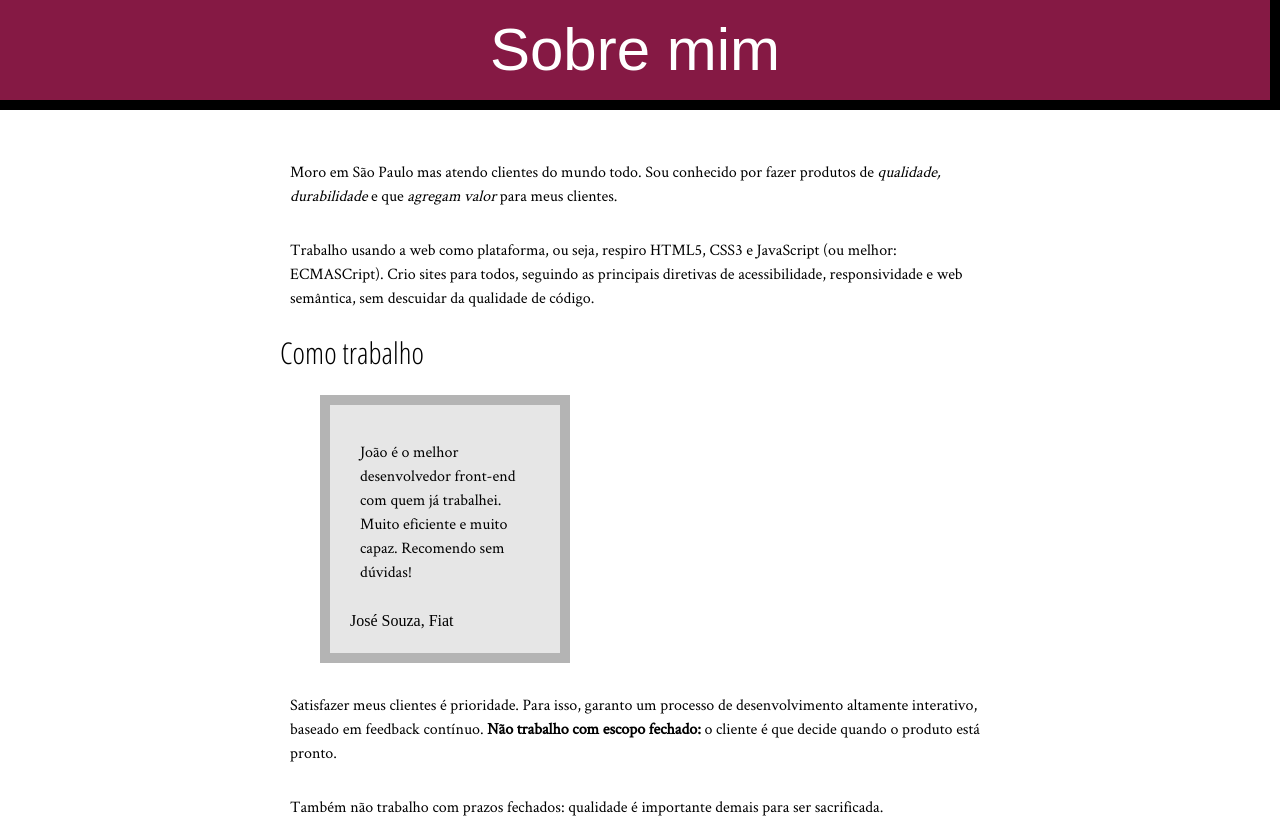
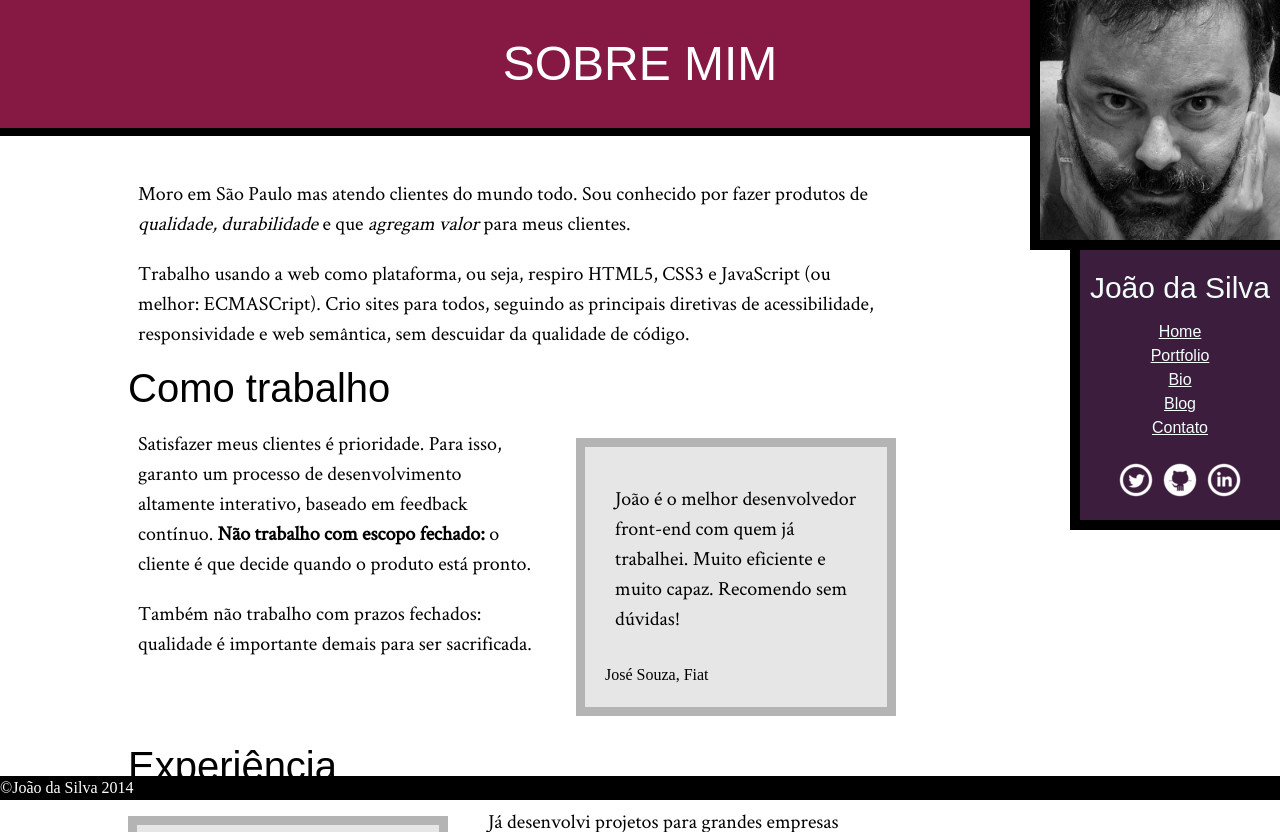
Before and after one commit to VictorBraga22/-HTML5-e-CSS3-I-Suas-primeiras-p-ginas-da-Web, a plain HTML site: page index.html in a window 1280 px wide. Shown: the top 832 px of the page. Drawn offline with Linux system fonts and the light colour scheme.

Commit message:
html curso 1.0.1

```diff
--- a/css/style.css
+++ b/css/style.css
@@ -10,10 +10,27 @@ src: url(../fonts/CrimsonText-Regular.ttf);
     }
 /* link_fonts-termina */
 
-/* ------------------------- */
+
+
+
+/* ----------------------------------------------------------------------------------------------------- */
+
+/* tags-inicia */
+
+html{
+    font-size: 100%;
+}
+
 
 body {
     line-height: 1.5;
+
+}
+
+p{
+    font-family: 'CrimsonText','Times New Roman', serif;
+    padding: 0.5em;
+    font-size: 20px;
 }
 
 strong {
@@ -24,37 +41,45 @@ em {
     font-style: italic;
 }
 
-/* sobremim-inicia */
+/* tags-termina */
+
+
+/* ----------------------------------------------------------------------------------------------------- */
+
+
+
+
 
 #topo{
     background-color: #851944;
-    border-bottom: 10px solid black;
-    border-right: 10px solid black;
+    border-bottom: 0.5em solid black;
     margin: 0%;
-    height: 100px;
-    margin-bottom: 40px;
+    height: 6em;
+    padding: 1em;
+    margin-bottom: 2em;
 }
 
 #topo .titulo{
     text-align: center;
     color: #ffffff;
     font-family: Arial, 'OpenSansCondensed', sans-serif;
-    font-size: 60px;
-    padding: 5px;
+    font-size: 3em;
+    padding: 0.25em;
+    text-transform: uppercase;
+
 }
 
+/* ----------------------------------------------------------------------------------------------------- */
 
-p{
-    font-family: 'CrimsonText','Times New Roman', serif;
-    padding: 10px;
-    margin: 10px 0;
-}
-
+/* sobremim-inicia */
 
 #sobremim{
-    margin-left: auto;
-    margin-right: auto;
-    width: 720px;
+    margin-bottom: 5em;
+    margin-left: 10%;
+    float: left;
+    width: 60%;
+    clear: left;
+    box-sizing: border-box;
 }
 
 #sobremim a{
@@ -63,24 +88,36 @@ p{
 }
 
 #sobremim h2{
-font-family: 'OpenSansCondensed', Arial, sans-serif;
-font-size: 30px;
+font-family:  Arial, 'OpenSansCondensed', sans-serif;
+font-size: 2.5em;
+clear: both;
 }
 
-#sobremim .quote{
+#sobremim blockquote{
     background-color: rgb(230, 230, 230);
     padding: 20px;
-    border: 10px rgb(180, 180, 180) solid;
-    width: 250px;
+    border: 0.6em rgb(180, 180, 180) solid;
+    width: 20em;
     box-sizing: border-box;
-    margin: 20px 40px;
+    margin: 1.25em 2.5em;
+}
+
+#sobremim blockquote p{
+    margin-bottom: 1em;
+    margin-top: 0.3em;
+}
+
+#sobremim .quotefiat{
+    float: right;
+    margin-right: 0em;
+}
+
+#sobremim .quotepetrobras{
+    float: left;
+    margin-left: 0em;
 
 }
 
-#sobremim .quote p{
-    margin-bottom: 15px;
-    margin-top: 5px;
-}
 /* sobremim-termina */
 
 
@@ -94,15 +131,39 @@ font-size: 30px;
 
 /* menu-inicia */
 #menu{
+    float: right;
+    clear: right;
+    box-sizing: border-box;
+    position: fixed;right: 0;top: 0;
+
+}
+#menu aside{
     background-color: #3C1D3D;
-    width: 500px;
+    width: 20%;
+    box-sizing: border-box;
+    padding-top: 15px;
     margin-left: auto;
     margin-right: auto;
+    width: 210px;
+    height: 280px;
+    position: relative;
+    top: 250px;
+    border-bottom: black solid 10px;
+    border-left: black solid 10px;
 }
 
+#menu .foto{
+    border-bottom: black solid 10px;
+    height: 250px;
+    box-sizing: border-box;
+    position: absolute;
+    top: 0px;
+    right: 0px;
+    border-left: black solid 10px;
+}
 
 #menu .texto, a{
-    font-family: 'OpenSansCondensed', Arial, sans-serif;
+    font-family: Arial, 'OpenSansCondensed', sans-serif;
     color: #F2FFFC;
     text-align: center;
 }
@@ -131,7 +192,11 @@ margin-top: 20px;
 
 /* footer-inicia */
 #footer{
-    background-color: rgb(0, 0, 0)
+    background-color: rgb(0, 0, 0);
+    clear: both;
+    position: fixed;
+    bottom: 0px;
+    width: 100%;
 }
 
 
@@ -140,6 +205,38 @@ margin-top: 20px;
 }
 /* footer-termina */
 
-.links{
-    text-decoration: none
+
+
+
+/* ----------------------------------------------------------------------------------------------------- */
+
+
+
+
+/* blog-inicia */
+#blog .links{
+    color: #9e0f0f;
+    font-family: 'CrimsonText','Times New Roman', serif;
+    padding: 3px;
+
 }
+
+
+#blog .leiamais{
+    color: #9e0f0f;
+    font-size: 30px;
+    font-family: Arial, 'OpenSansCondensed', sans-serif;
+    text-align: center
+}
+
+#blog{
+    border-bottom: rgb(110, 110, 110) solid 1px;
+    margin-bottom: 20px;
+    margin-left: auto;
+    margin-right: auto;
+    width: 720px;
+}
+#blog h2{
+    font-family: Arial, 'OpenSansCondensed', sans-serif;
+    font-size: 30px;
+}
--- a/index.html
+++ b/index.html
@@ -9,6 +9,35 @@
 </head>
 
 <body>
+
+<!------------------------------------------------------------------------------------------------------------------------>
+
+  <!-- menu-inicia -->
+  <article id="menu">
+             <section>
+                        <img class="foto" src="img/João da Silva.jpg" alt="Foto João da Silva">
+                  <aside>
+                        <nav class="texto">
+                                    <h1>João da Silva</h1>
+                                    <ul>
+                                    <li><a href="index.html">Home</a></li>
+                                    <li><a href="portfolio.html">Portfolio</a></li>
+                                    <li><a href="bio.html">Bio</a></li>
+                                    <li><a href="blog.html">Blog</a></li>
+                                    <li><a href="contato.html">Contato</a></li>
+                                    </ul>
+                        </nav>
+                        <div class="img">
+                              <a href="https://twitter.com/twitter-joaodasilva"><img src="img/twitter.png" alt="Twitter"></a>
+                              <a href="https://github.com/git-joaodasilva"><img src="img/github.png" alt="Github"></a>
+                              <a href="https://br.linkedin.com/pub/linkedin-joao-da-silva/32/4/508"><img src="img/linkedin.png" alt="Linkedin"></a>
+                        </div>
+                  </aside>
+             </section>
+  </article>
+<!-- menu-termina -->
+
+<!------------------------------------------------------------------------------------------------------------------------>
 
 
   <article  id="topo">
@@ -33,7 +62,7 @@
 
             <!-- citação-inicia -->
             <article>
-                  <blockquote class="quote">
+                  <blockquote class="quotefiat">
                         <p>João é o melhor desenvolvedor front-end com quem já trabalhei. Muito eficiente e muito capaz. Recomendo sem dúvidas!</p>
                         <cite>José Souza, Fiat</cite>
                   </blockquote>
@@ -49,7 +78,7 @@
             <h2>Experiência</h2>
 
             <article>
-                  <blockquote class="quote">
+                  <blockquote class="quotepetrobras">
                         <p>João domina as tecnologias como ninguém. Eu apresentava um problema, ele tinha na ponta da língua a solução mais adequada com as tecnologias mais recentes.</p>
                         <cite>Manoel Santos, Petrobrás</cite>
                   </blockquote>
@@ -68,30 +97,6 @@
   </main>
 
 
-<!------------------------------------------------------------------------------------------------------------------------>
-
-  <!-- menu-inicia -->
-      <article id="menu">
-            <aside>
-                  <nav class="texto">
-                              <img src="img/João da Silva.jpg" alt="Foto João da Silva">
-                              <h1>João da Silva</h1>
-                              <ul>
-                              <li><a href="index.html">Home</a></li>
-                              <li><a href="portfolio.html">Portfolio</a></li>
-                              <li><a href="bio.html">Bio</a></li>
-                              <li><a href="blog.html">Blog</a></li>
-                              <li><a href="contato.html">Contato</a></li>
-                              </ul>
-                  </nav>
-                  <div class="img">
-                        <a href="https://twitter.com/twitter-joaodasilva"><img src="img/twitter.png" alt="Twitter"></a>
-                        <a href="https://github.com/git-joaodasilva"><img src="img/github.png" alt="Github"></a>
-                        <a href="https://br.linkedin.com/pub/linkedin-joao-da-silva/32/4/508"><img src="img/linkedin.png" alt="Linkedin"></a>
-                  </div>
-            </aside>
-      </article>
-<!-- menu-termina -->
 
 <!------------------------------------------------------------------------------------------------------------------------>
 
```
Also changed, not shown: blog.html (+13 -4 lines).
